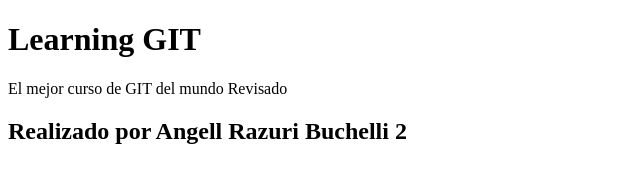
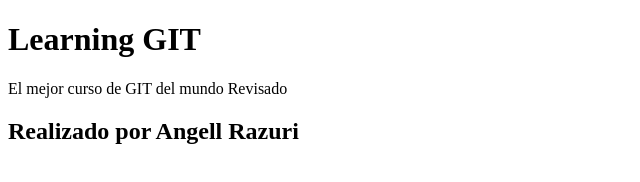
Before and after one commit to drone2700/learning-git, a plain HTML site: page index.html in a window 1280 px wide. Shown: the whole page, without its empty margins (0-640 px from the left). Drawn offline with Linux system fonts and the light colour scheme.

Commit message:
removed last name

```diff
--- a/index.html
+++ b/index.html
@@ -8,6 +8,6 @@
 <body>
     <h1>Learning GIT</h1>
     <p>El mejor curso de GIT del mundo Revisado</p>
-    <h2>Realizado por Angell Razuri Buchelli   2</h2>
+    <h2>Realizado por Angell Razuri </h2>
 </body>
 </html>
```
